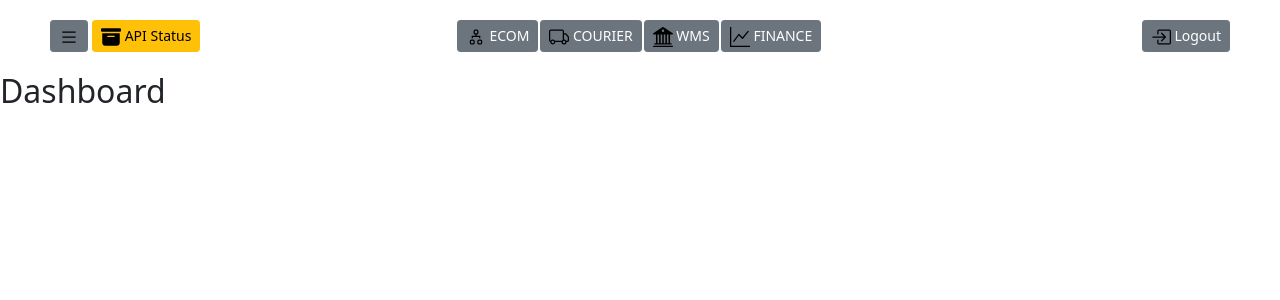
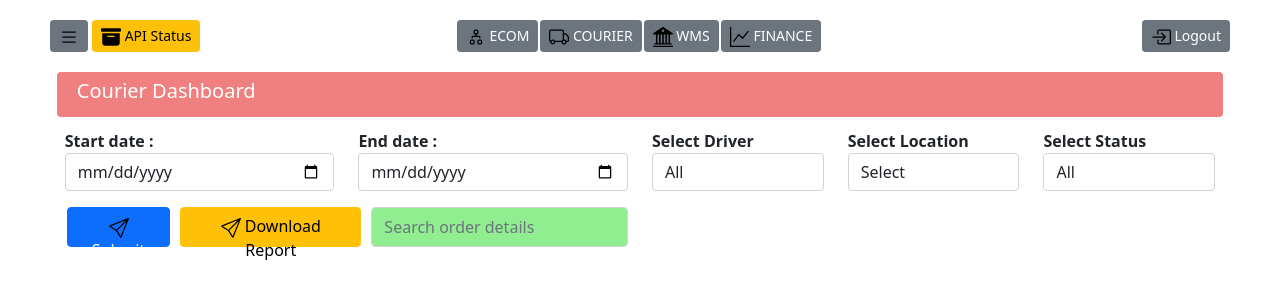
Before and after one commit to SudiptaKD/DotRedTask, a React (Create React App) app: page /dashboard in a window 1280 px wide. Shown: the top 300 px of the page. Built offline with nearby package versions, Linux system fonts and the light colour scheme.

Commit message:
dashboard filter

```diff
--- a/src/components/dashboard/Dashboard.js
+++ b/src/components/dashboard/Dashboard.js
@@ -1,9 +1,49 @@
 import React from 'react'
+import SendIcon from '../icons/send.svg'
+import FilterBar from './FilterBar'
 
 export const Dashboard = ({data}) => {
+
+  const generateDriverForDropdown = () => {
+    return [...new Set(data.map(item => item.name))]
+  }
+  const generateLocationForDropdown = () => {
+    return [...new Set(data.map(item => item.location))]
+  }
+  const generateStatusForDropdown = () => {
+    return [...new Set(data.map(item => item.status))]
+  }
   return (
-    <div>
-        <h2>Dashboard</h2>
+    <div className='container' style={{'max-width':'93%'}}>
+      <header className='d-flex align-items-center' style={{'width':'100%', 'backgroundColor':'lightcoral',
+       'height':'45px', 'borderRadius':'4px', 'color': 'white', 'paddingLeft':'20px'}}>
+         <h5>Courier Dashboard</h5>
+      </header>
+      <FilterBar
+      drivers={generateDriverForDropdown()}
+      statuses={generateStatusForDropdown()}
+      locations={generateLocationForDropdown()}
+      />
+      <div className='row'>
+        <div className="col-6">
+          <div className='d-flex flex-row mt-2 mb-2' style={{'marginLeft':'10px'}}>
+            <button type="submit" className="btn btn-primary"
+              style={{'color':'white', 'marginRight':'10px', 'height':'40px'}} >
+              <img src={SendIcon} alt="apiArchive" style={{'width':'20px', 'height':'20px'}} />
+              {' '} Submit
+            </button>
+            <button type="submit" className="btn btn-warning"
+              style={{'color':'black', 'marginRight':'10px', 'height':'40px'}} >
+                <img src={SendIcon} alt="apiArchive" style={{'width':'20px', 'height':'20px'}} />
+                {' '} Download Report
+            </button>
+            <div>
+              <input className="form-control"  type="search" placeholder="Search order details"
+                  style={{'color':'white', 'height':'40px', 'backgroundColor':'lightgreen'}}  />
+            </div>
+          </div>
+        </div>
+      </div>
     </div>
   )
 }
--- /dev/null
+++ b/src/components/dashboard/FilterBar.js
@@ -0,0 +1,67 @@
+const FilterBar = ({drivers, locations, statuses}) => {
+
+  return (
+    <div className="row mt-1 p-2">
+        <div className="col-3">
+          <label htmlFor="startDate"><strong>Start date :</strong></label>
+          <input
+            type="date"
+            className="form-control"
+            id="startDate"
+          />
+        </div>
+        <div className="col-3">
+          <label htmlFor="endDate"><strong>End date :</strong></label>
+          <input
+            type="date"
+            className="form-control"
+            id="endDate"
+        />
+        </div>
+        <div className="col-2">
+          <label htmlFor="ordertype"><strong>Select Driver</strong></label>
+          <select
+            className="form-control"
+            id="ordertype"
+          >
+            <option value="">All</option>
+            {drivers.map((driver) => (
+              <option value={driver} key={driver}>
+                {driver}
+              </option>
+            ))}
+          </select>
+        </div>
+        <div className="col-2">
+          <label htmlFor="ordertype"><strong>Select Location</strong></label>
+          <select
+            className="form-control"
+            id="ordertype"
+          >
+            <option value="">Select</option>
+            {locations.map((location) => (
+              <option value={location} key={location}>
+                {location}
+              </option>
+            ))}
+          </select>
+        </div>
+        <div className="col-2">
+          <label htmlFor="ordertype"><strong>Select Status</strong></label>
+          <select
+            className="form-control"
+            id="ordertype"
+          >
+            <option value="">All</option>
+            {statuses.map((status) => (
+              <option value={status} key={status}>
+                {status}
+              </option>
+            ))}
+          </select>
+        </div>
+    </div>
+  )
+}
+
+export default FilterBar
```
